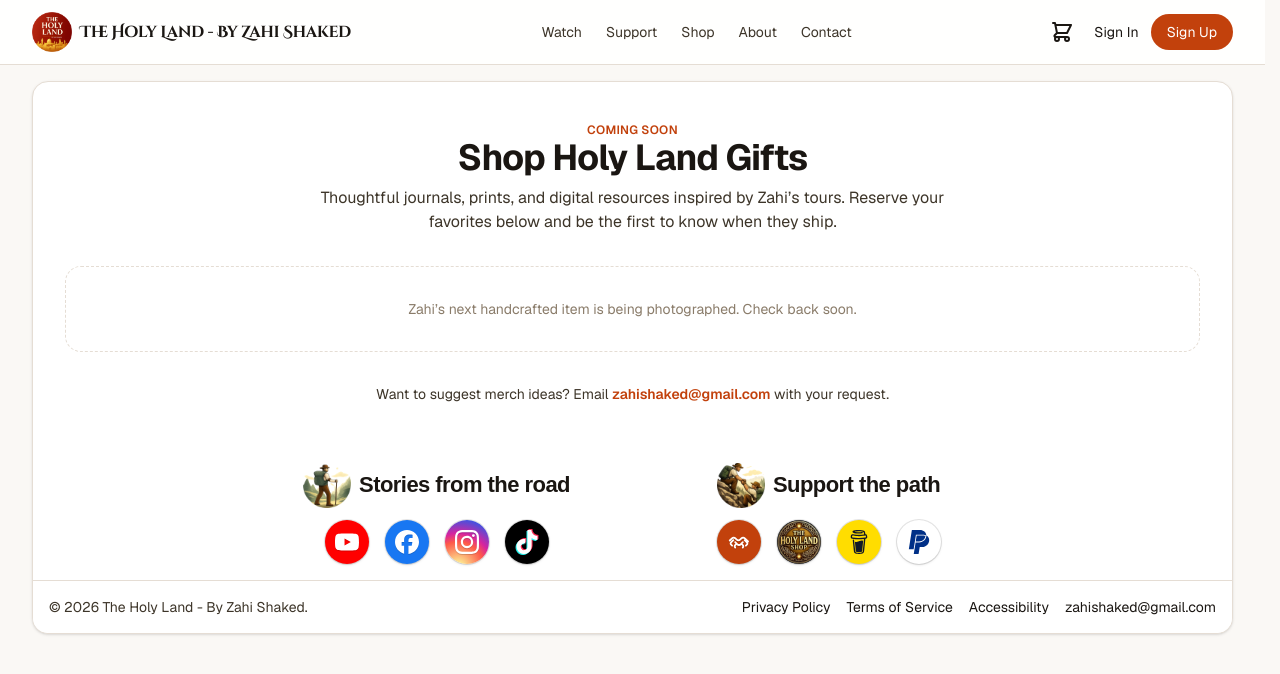
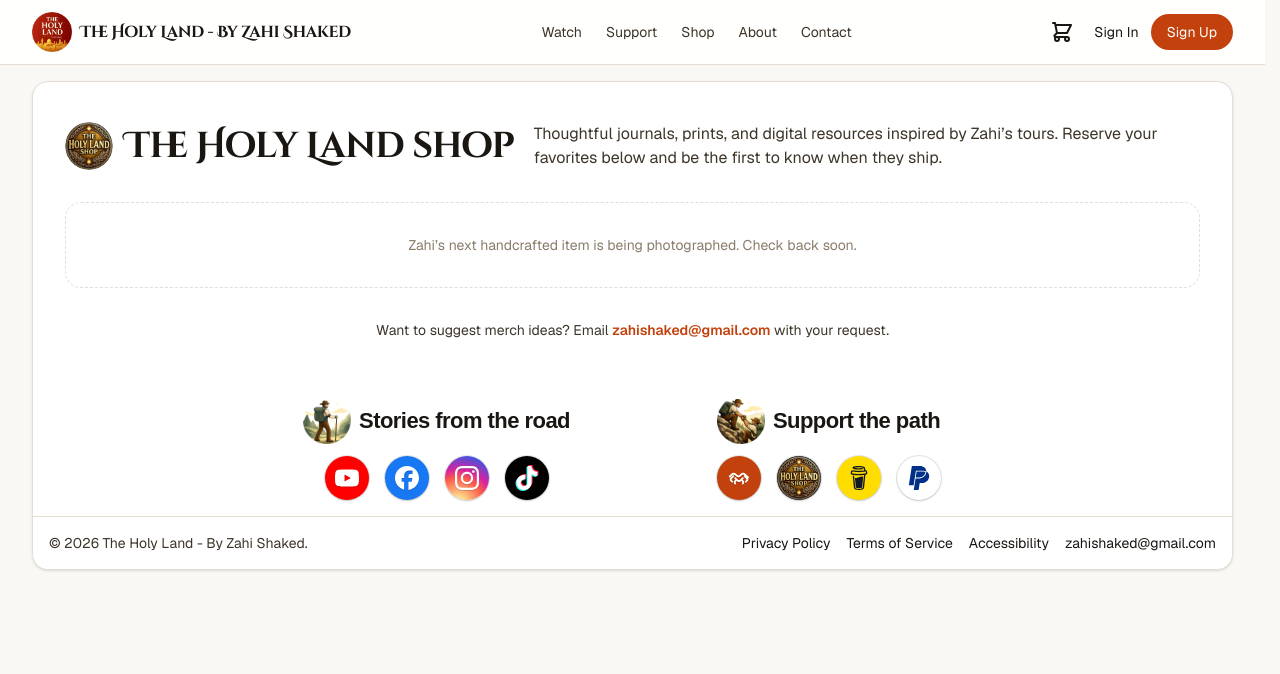
Before and after one commit to Ponzee/zahi-tours, a Next.js app: page /shop in a window 1280 px wide. Shown: the top 674 px of the page. Built offline with nearby package versions, Linux system fonts and the light colour scheme; no server answers; the database is empty; a web font is replaced by a local one.

Commit message:
ui(shop): update header layout + add shop logo

```diff
--- a/app/shop/page.tsx
+++ b/app/shop/page.tsx
@@ -10,17 +10,25 @@ export default async function ShopPage() {
     <div>
       <main id="main-content">
         <div className="max-w-7xl mx-auto px-4 md:px-6 lg:px-8 py-6 md:py-8 lg:py-10">
-          <div className="text-center mb-6 md:mb-8">
-            <p className="uppercase text-xs font-semibold tracking-wide text-[#c2410c]">
-              Coming soon
-            </p>
-            <h1 className="text-2xl sm:text-3xl md:text-4xl font-bold tracking-tight text-[#1a1612] mb-2">
-              Shop Holy Land Gifts
-            </h1>
-            <p className="text-sm md:text-base text-[#3d3529] max-w-2xl mx-auto">
-              Thoughtful journals, prints, and digital resources inspired by Zahi’s tours.
-              Reserve your favorites below and be the first to know when they ship.
-            </p>
+          <div className="mb-6 md:mb-8">
+            <div className="flex flex-col sm:flex-row sm:items-center gap-3 sm:gap-5">
+              <div className="flex items-center gap-3 min-w-0">
+                <img
+                  src="/icons/holy_land_shop_logo.webp"
+                  alt=""
+                  className="h-12 w-12 rounded-full object-cover shrink-0"
+                  aria-hidden="true"
+                />
+                <h1 className="font-headline text-2xl sm:text-3xl md:text-4xl font-bold tracking-tight text-[#1a1612] min-w-0">
+                  The Holy Land shop
+                </h1>
+              </div>
+
+              <p className="text-sm md:text-base text-[#3d3529] sm:ml-auto max-w-2xl sm:max-w-none sm:flex-1">
+                Thoughtful journals, prints, and digital resources inspired by Zahi’s tours. Reserve
+                your favorites below and be the first to know when they ship.
+              </p>
+            </div>
           </div>
 
           {products.length === 0 ? (
```
